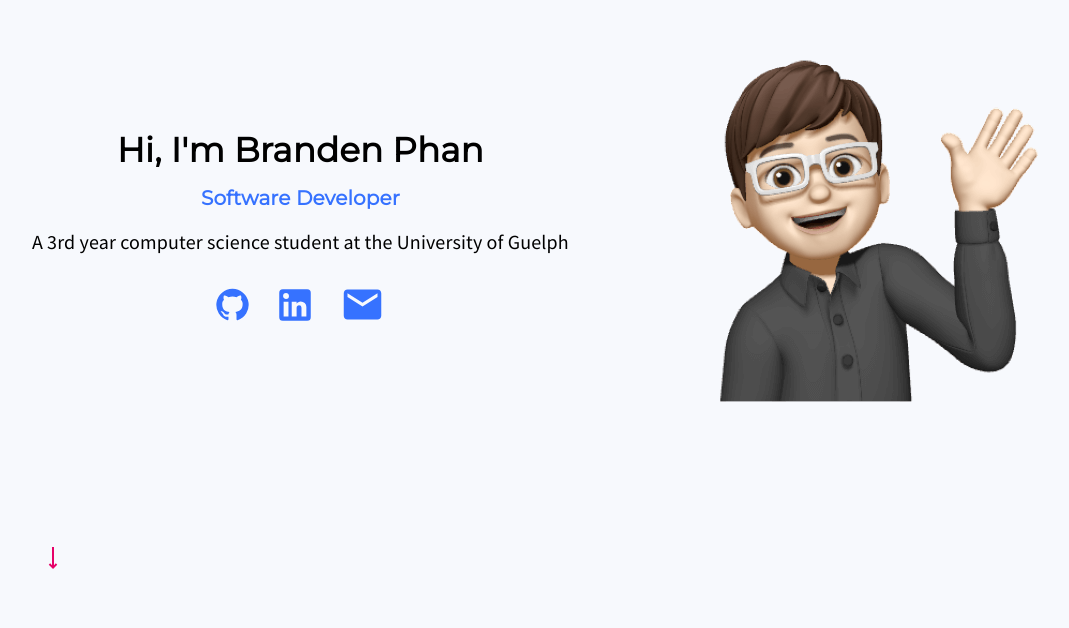
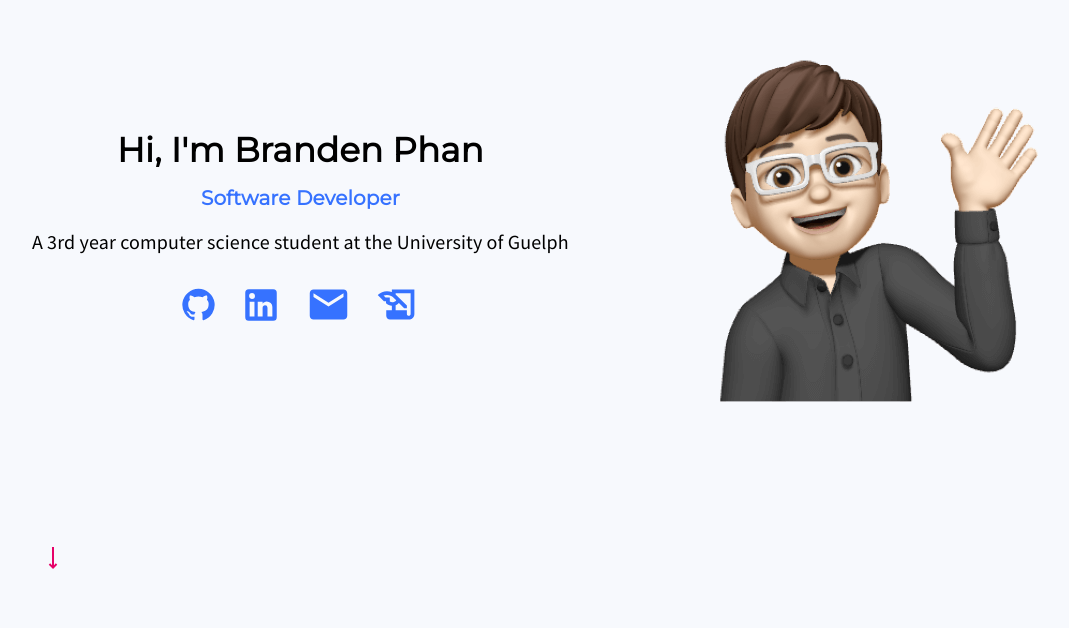
Before and after one commit to brandenphan/Portfolio-v2, a React (Create React App) app: page / in a window 1280 px wide. Shown: the part 172-800 px from the top of the page, without its empty margins (90-1159 px from the left). Built offline with nearby package versions, Linux system fonts and the light colour scheme.

Commit message:
Added resume section

```diff
--- a/src/Pages/index.js
+++ b/src/Pages/index.js
@@ -7,6 +7,7 @@ import profilePic from "../Images/profile.png";
 import GitHubIcon from '@mui/icons-material/GitHub';
 import LinkedInIcon from '@mui/icons-material/LinkedIn';
 import EmailIcon from '@mui/icons-material/Email';
+import HistoryEduIcon from '@mui/icons-material/HistoryEdu';
 import { CgArrowLongDown } from 'react-icons/cg';
 import CloseIcon from '@mui/icons-material/Close';
 import ExitToAppIcon from '@mui/icons-material/ExitToApp';
@@ -15,6 +16,7 @@ import GitHub from "@mui/icons-material/GitHub";
 import { FaScroll } from 'react-icons/fa';
 import { AiOutlineCalendar } from 'react-icons/ai'
 import transcript from '../Images/transcript.pdf';
+import resume from '../Images/resume.pdf';
 
 import javascriptLogo from '../Images/LanguageIcons/javascript.svg';
 import cssLogo from '../Images/LanguageIcons/css.svg';
@@ -126,6 +128,13 @@ const Index = () => {
                                 <Tooltip title="Email" placement="top" componentsProps={{tooltip: {sx: {backgroundColor: "white", color: "black", border: "1px solid #D7D6D6", fontFamily: "Source Sans Pro", fontWeight: "bold", fontSize: "20px"}}}}>
                                     <IconButton target="_blank" href="mailto: branden.phan@gmail.com" sx={{padding: "0", color: "#3672FF", transition: "0.6s", "&:hover": {color: "#E60268", transform: "translateY(-4px)"}}}>
                                         <EmailIcon style={{fontSize: width > 1000 ? ("45px") : ("43px")}} />
+                                    </IconButton>
+                                </Tooltip>
+                            </Grid>
+                            <Grid item sx={{display: "flex", justifyContent: "center", alignItems: "center"}}>
+                                <Tooltip title="Resume" placement="top" componentsProps={{tooltip: {sx: {backgroundColor: "white", color: "black", border: "1px solid #D7D6D6", fontFamily: "Source Sans Pro", fontWeight: "bold", fontSize: "20px"}}}}>
+                                    <IconButton target="_blank" href={resume} sx={{padding: "0", color: "#3672FF", transition: "0.6s", "&:hover": {color: "#E60268", transform: "translateY(-4px)"}}}>
+                                        <HistoryEduIcon style={{fontSize: width > 1000 ? ("45px") : ("43px")}} />
                                     </IconButton>
                                 </Tooltip>
                             </Grid>
```
Also changed, not shown: 1 other file (tests, documents, lock files or other folders).
